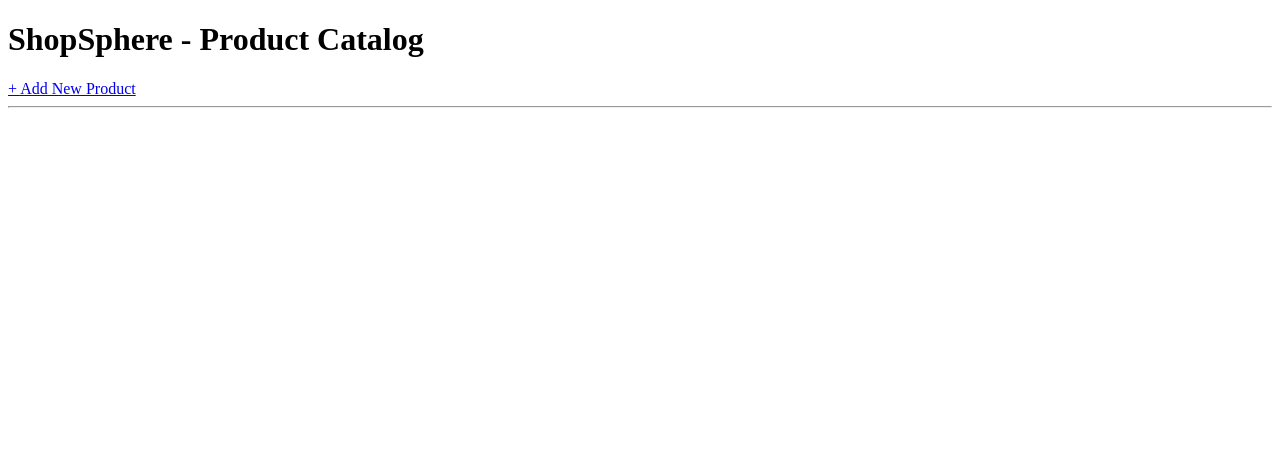
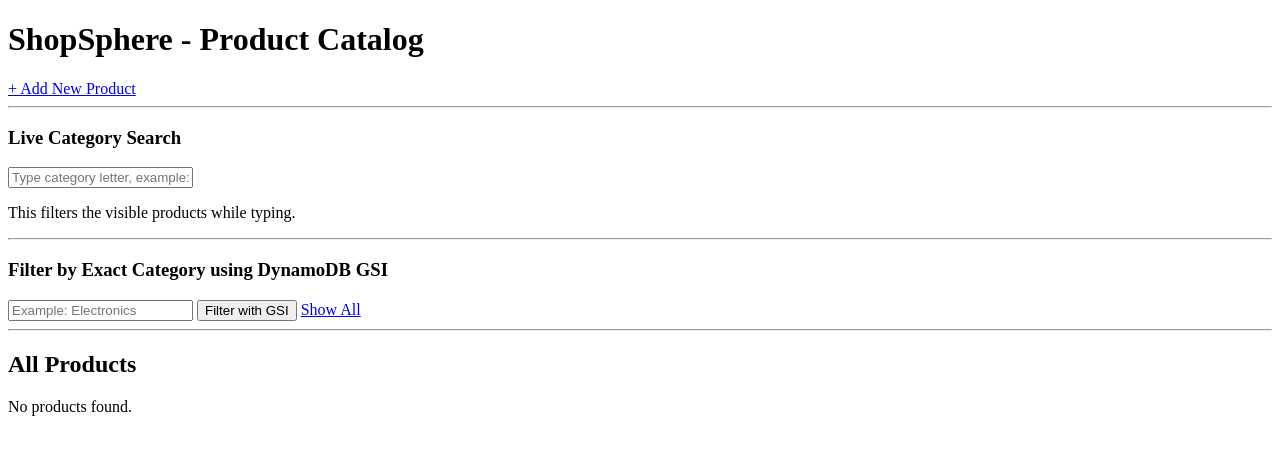
Before and after one commit to HaneenDahbour/shopsphere, a Flask app: template templates/index.html in a window 1280 px wide. Shown: the top 455 px of the page. Run offline with Flask 3, Linux system fonts and the light colour scheme; the template is opened without the code that fills it, so the values that code supplies are empty.

Commit message:
Day 4: add README documentation and category search

```diff
--- a/app.py
+++ b/app.py
@@ -1,14 +1,23 @@
 
 from flask import Flask, render_template, request, redirect, url_for
-from db import get_table, add_product, get_all_products, get_product, update_product, delete_product, add_review, get_reviews
-
+from db import get_table, add_product, get_all_products, get_product, update_product, delete_product, add_review, get_reviews, get_products_by_category
 
 app = Flask(__name__)
 
 @app.route('/')
 def home():
-    products = get_all_products()
-    return render_template('index.html', products=products)
+    category = request.args.get('category')
+
+    if category:
+        products = get_products_by_category(category)
+    else:
+        products = get_all_products()
+
+    return render_template(
+        'index.html',
+        products=products,
+        selected_category=category
+    )
 
 @app.route('/add', methods=['GET', 'POST'])
 def add():
--- a/templates/index.html
+++ b/templates/index.html
@@ -5,16 +5,75 @@
 </head>
 <body>
     <h1>ShopSphere - Product Catalog</h1>
+
     <a href="/add">+ Add New Product</a>
+
     <hr>
+
+    <h3>Live Category Search</h3>
+
+    <input
+        type="text"
+        id="categorySearch"
+        placeholder="Type category letter, example: s"
+    >
+
+    <p>This filters the visible products while typing.</p>
+
+    <hr>
+
+    <h3>Filter by Exact Category using DynamoDB GSI</h3>
+
+    <form method="GET" action="/">
+        <input
+            type="text"
+            name="category"
+            placeholder="Example: Electronics"
+            value="{{ selected_category or '' }}"
+        >
+        <button type="submit">Filter with GSI</button>
+        <a href="/">Show All</a>
+    </form>
+
+    <hr>
+
+    {% if selected_category %}
+        <h2>Products in category: {{ selected_category }}</h2>
+    {% else %}
+        <h2>All Products</h2>
+    {% endif %}
+
+    {% if products %}
         {% for product in products %}
-        <div>
+            <div class="product-card" data-category="{{ product.category }}">
                 <h3>{{ product.name }}</h3>
                 <p>Category: {{ product.category }}</p>
                 <p>Price: ${{ product.price }}</p>
                 <a href="/product/{{ product.product_id }}">View Details</a>
             </div>
-        <hr>
+            <hr class="product-line">
         {% endfor %}
+    {% else %}
+        <p>No products found.</p>
+    {% endif %}
+
+    <script>
+        const searchInput = document.getElementById("categorySearch");
+        const productCards = document.querySelectorAll(".product-card");
+
+        searchInput.addEventListener("input", function () {
+            const searchText = searchInput.value.toLowerCase();
+
+            productCards.forEach(function (card) {
+                const category = card.dataset.category.toLowerCase();
+
+                if (category.includes(searchText)) {
+                    card.style.display = "block";
+                } else {
+                    card.style.display = "none";
+                }
+            });
+        });
+    </script>
 </body>
 </html>
```
Also changed, not shown: db.py (+10 -1 lines). Lines whose indentation alone changed are shown as unchanged.
